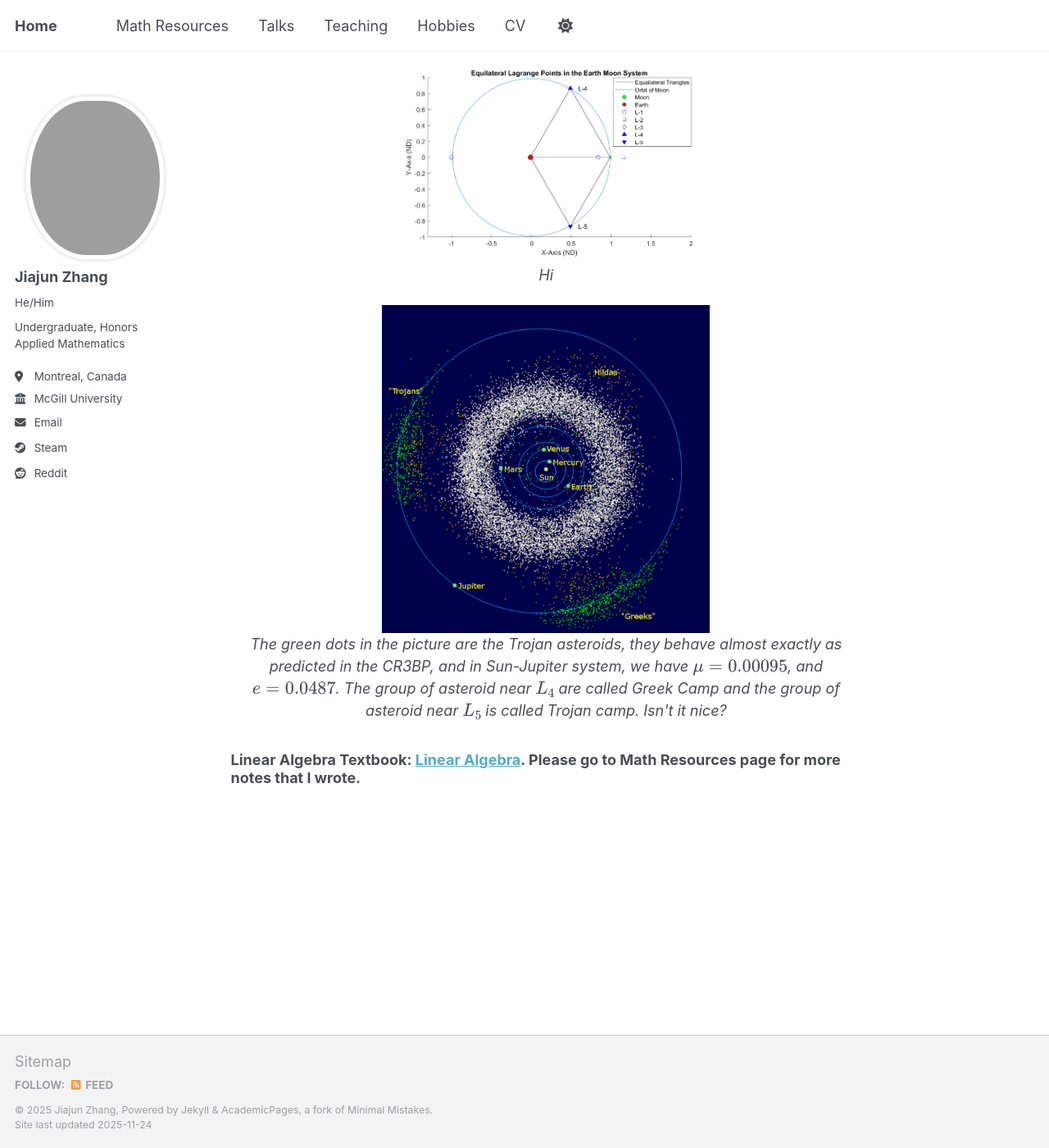
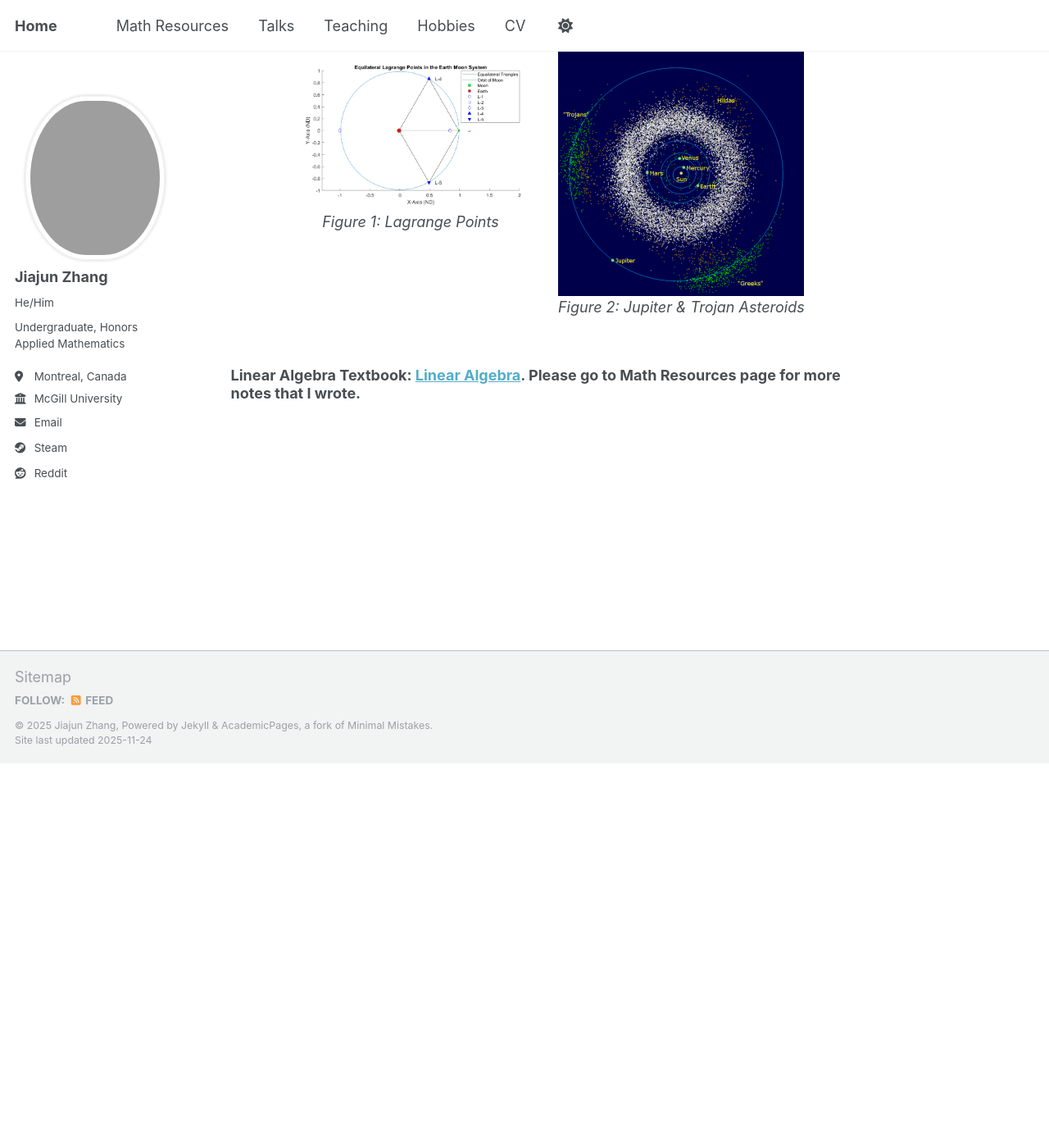
Before and after one commit to JohanssonRein/JohanssonRein.github.io, a Jekyll site: the page built from _pages/about.md, in a window 1280 px wide and 1400 px high, scrolled down 3198 px. Shown: the whole window at 82% size. Built offline with Jekyll 4.4.1, drawn with Linux system fonts in a browser that asks for light colours; after the commit the page ends 4129 px from its top, so only the background shows below that.

Commit message:
Update about.md

```diff
--- a/_pages/about.md
+++ b/_pages/about.md
@@ -64,12 +64,17 @@ redirect_from:
 
 ### Dynamical Systems, An Introduction to Circular Restricted Three-Body Problem: [CR3BP](/files/3R3BP.pdf)
 
-<div style="text-align: center;">
-  <img src="/images/lagrange.png" alt="Winter Break" width="400">
-  <p><em> Hi</em></p>
-  <img src="/images/jupiter.png" alt="Winter Break" width="400">
-  <p><em>The green dots in the picture are the Trojan asteroids, they behave almost exactly as predicted in the CR3BP, and in Sun-Jupiter system, we have $\mu = 0.00095$, and $e=0.0487$. The group of asteroid near $L_4$ are called Greek Camp and the group of asteroid near $L_5$ is called Trojan camp. Isn't it nice?</em></p>
+<div style="display: flex; justify-content: center; gap: 30px;">
+  <div style="text-align: center;">
+    <img src="/images/lagrange.png" alt="Lagrange" width="300">
+    <p><em>Figure 1: Lagrange Points</em></p>
+  </div>
+  <div style="text-align: center;">
+    <img src="/images/jupiter.png" alt="Jupiter" width="300">
+    <p><em>Figure 2: Jupiter & Trojan Asteroids</em></p>
+  </div>
 </div>
+
 
 ### Linear Algebra Textbook: [Linear Algebra](/files/线性代数.pdf). Please go to Math Resources page for more notes that I wrote.
 
```
